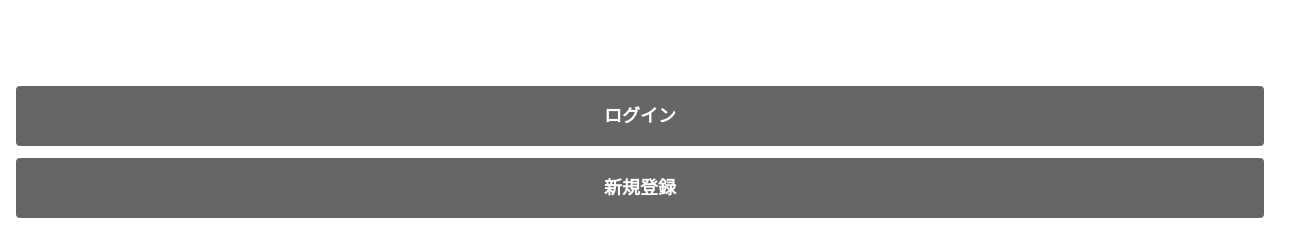
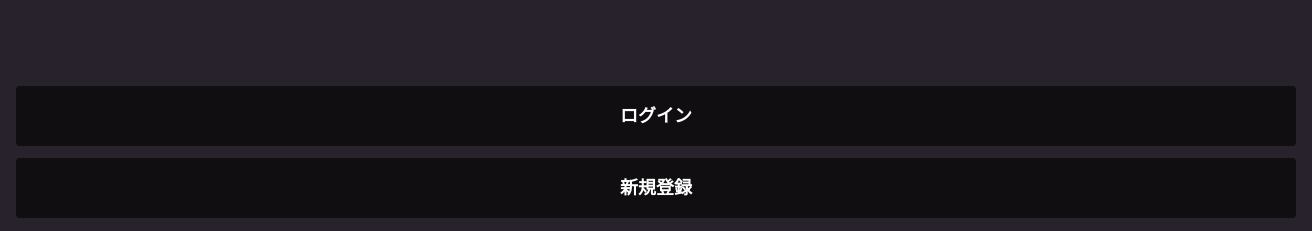
Before and after one commit to akarin-git/next_example_00, a Next.js app: page / in a window 1280 px wide. Shown: the part 566-797 px from the top of the page, 1312 px wide, since content can reach past the window. Built offline with nearby package versions, Linux system fonts and the light colour scheme.

Commit message:
Add signup page

```diff
--- a/components/Base/Button.js
+++ b/components/Base/Button.js
@@ -1,14 +1,28 @@
 
 import styles from "../../styles/Button.module.scss";
+import Link from "next/link";
+import ClassNames from "classnames";
 
-export default function Button({children}) {
+function Button ({className,href,children}) {
     return (
-
+         <>
+            {href ? (
+                <Link href={href}>
+                    <a
+                        className={ClassNames(className,styles.btn)}
+                    >
+                        {children}
+                    </a>
+                </Link>
+            ):(
                 <button
-                    className={styles.btn}
+                    className={ClassNames(className,styles.btn)}
                 >
                     {children}
                 </button>
-
+            )}
+        </>
     );
 }
+
+export default Button;
--- a/package.json
+++ b/package.json
@@ -10,10 +10,14 @@
     "deploy": "npm run build && npm run export"
   },
   "dependencies": {
+    "axios": "^0.21.1",
+    "axios-hooks": "^2.3.0",
+    "beautiful-react-hooks": "^0.31.0",
     "classnames": "^2.2.6",
     "next": "^10.0.7",
     "react": "^17.0.1",
     "react-dom": "^17.0.1",
+    "react-router": "^5.2.0",
     "ress": "^3.0.0",
     "sass": "^1.32.8"
   }
--- a/pages/index.js
+++ b/pages/index.js
@@ -1,9 +1,8 @@
 import Head from "next/head";
-import styles from "../styles/Home.module.css";
+import Link from "next/link";
+import styles from "../styles/Home.module.scss";
 import Layout from "../components/Layout";
 import Button from "../components/Base/Button";
-
-
 
 export default function Home() {
   return (
@@ -11,6 +10,7 @@ export default function Home() {
       <Head>
         <title>Hanly - ピンを打って友だちの場所を確認しよう</title>
       </Head>
+      <div>
         <div className={styles.imgWrap}>
           <img
             src="https://res.cloudinary.com/kiyopikko/image/upload/v1561802660/hanly-splash_ushtah.png"
@@ -18,10 +18,10 @@ export default function Home() {
             width="178"
           />
         </div>
-
         <div className={styles.buttons}>
-    <Button>ログイン</Button>
-    <Button>新規登録</Button>
+          <Button href="/signin">ログイン</Button>
+          <Button href="/signup">新規登録</Button>
+        </div>
       </div>
     </Layout>
   );
--- a/styles/globals.css
+++ /dev/null
@@ -1,16 +0,0 @@
-html,
-body {
-  padding: 0;
-  margin: 0;
-  font-family: -apple-system, BlinkMacSystemFont, Segoe UI, Roboto, Oxygen,
-    Ubuntu, Cantarell, Fira Sans, Droid Sans, Helvetica Neue, sans-serif;
-}
-
-a {
-  color: inherit;
-  text-decoration: none;
-}
-
-* {
-  box-sizing: border-box;
-}
--- /dev/null
+++ b/styles/globals.scss
@@ -0,0 +1,26 @@
+html,
+body {
+  font-size: 16px;
+  font-family: -apple-system, BlinkMacSystemFont, "Segoe UI", Helvetica, Arial,
+    sans-serif, "Apple Color Emoji", "Segoe UI Emoji", "Segoe UI Symbol";
+  line-height: 1.64;
+  color: #fff;
+  background-color: #27222b;
+  min-height: 100%;
+}
+
+a {
+  color: inherit;
+  text-decoration: none;
+}
+
+.error {
+  font-size: 0.875rem;
+  text-align: center;
+  color: #ff6a7c;
+  margin-top: 1rem;
+}
+
+.mts {
+  margin-top: 0.75rem;
+}
```
Also changed, not shown: components/Base/Input.js (+7 -1 lines), components/SignInForm.js (added, +38 -0 lines), pages/_app.js (+7 -2 lines), pages/signin/index.js (added, +39 -0 lines), styles/Input.module.scss (+4 -4 lines), styles/Home.module.scss (renamed from styles/Home.module.css), 2 other files (tests, documents, lock files or other folders). Lines whose indentation alone changed are shown as unchanged.
